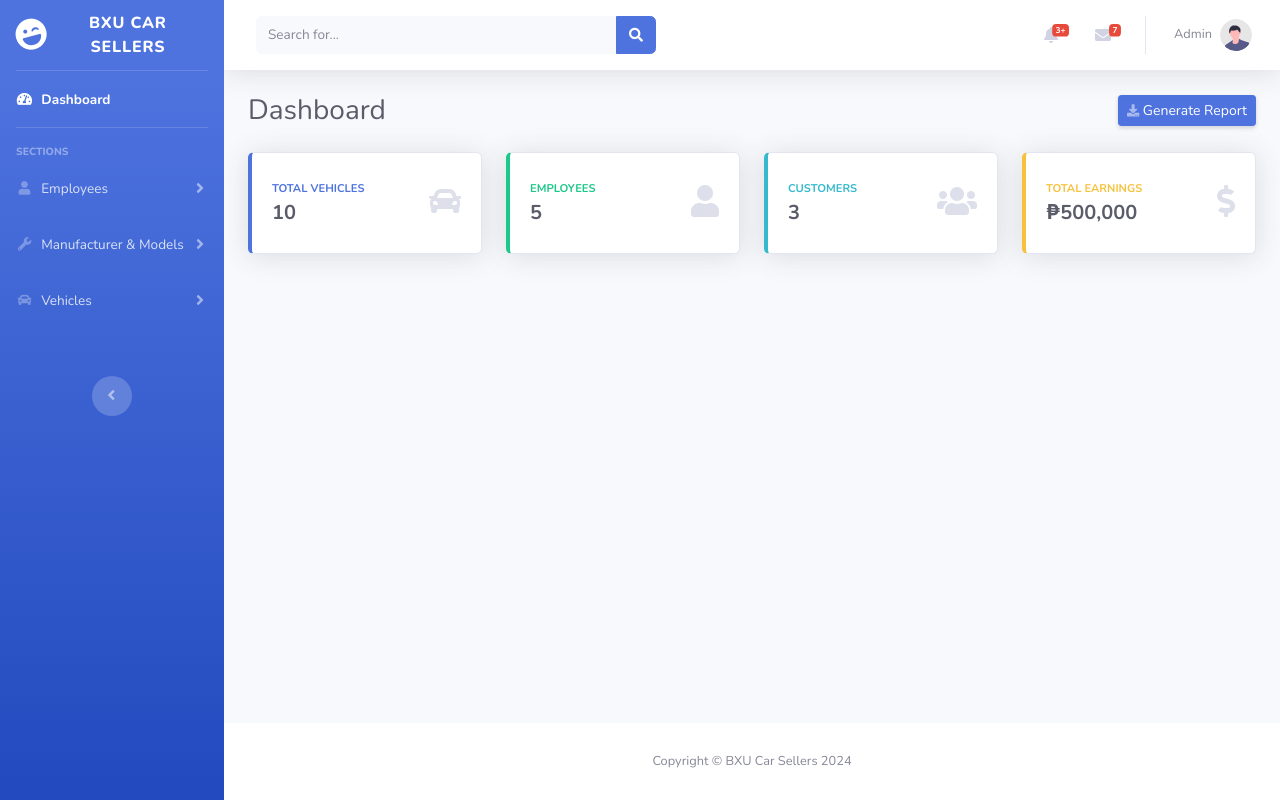
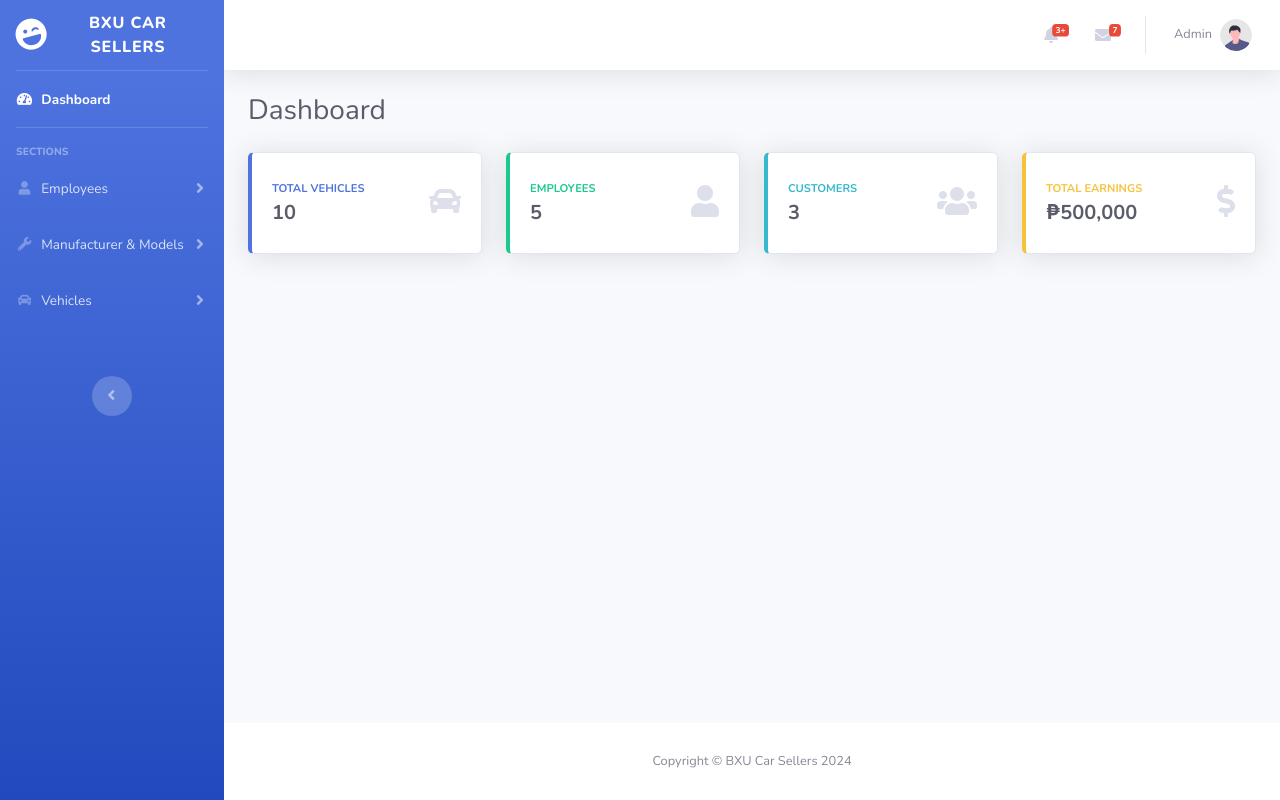
Before and after one commit to elcodered/ite19-VMS, a PHP site: page / in a window 1280 px wide. Run offline with PHP 8.4, Linux system fonts and the light colour scheme.

Commit message:
final stage

```diff
--- a/admin/index.php
+++ b/admin/index.php
@@ -19,20 +19,6 @@ include('includes/navbar.php');
                     <button id="sidebarToggleTop" class="btn btn-link d-md-none rounded-circle mr-3">
                         <i class="fa fa-bars"></i>
                     </button>
-
-                    <!-- Topbar Search -->
-                    <form
-                        class="d-none d-sm-inline-block form-inline mr-auto ml-md-3 my-2 my-md-0 mw-100 navbar-search">
-                        <div class="input-group">
-                            <input type="text" class="form-control bg-light border-0 small" placeholder="Search for..."
-                                aria-label="Search" aria-describedby="basic-addon2">
-                            <div class="input-group-append">
-                                <button class="btn btn-primary" type="button">
-                                    <i class="fas fa-search fa-sm"></i>
-                                </button>
-                            </div>
-                        </div>
-                    </form>
 
                     <!-- Topbar Navbar -->
                     <ul class="navbar-nav ml-auto">
@@ -222,8 +208,7 @@ include('includes/navbar.php');
                     <!-- Page Heading -->
                     <div class="d-sm-flex align-items-center justify-content-between mb-4">
                         <h1 class="h3 mb-0 text-gray-800">Dashboard</h1>
-                        <a href="#" class="d-none d-sm-inline-block btn btn-sm btn-primary shadow-sm"><i
-                                class="fas fa-download fa-sm text-white-50"></i> Generate Report</a>
+
                     </div>
 
                     <!-- Content Row -->
```
Also changed, not shown: admin/soldvehicles.php (+4 -4 lines).
